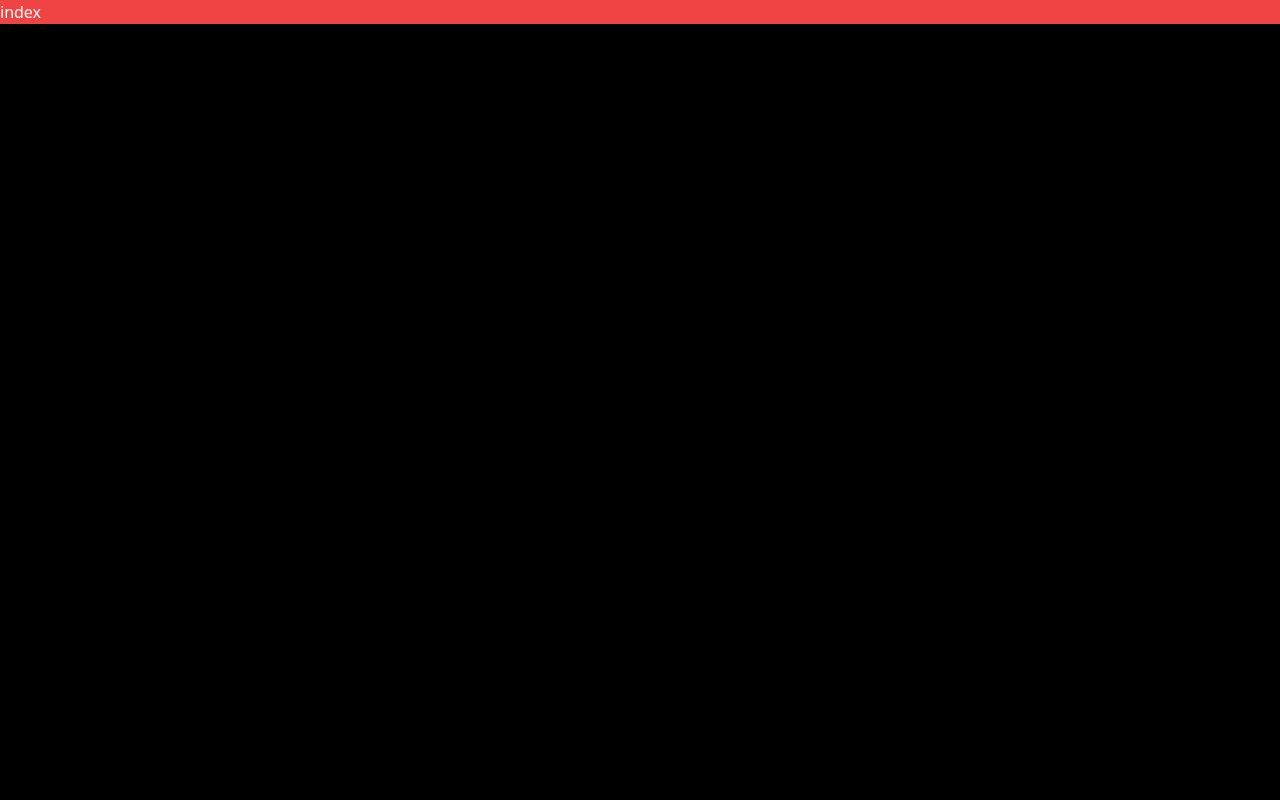
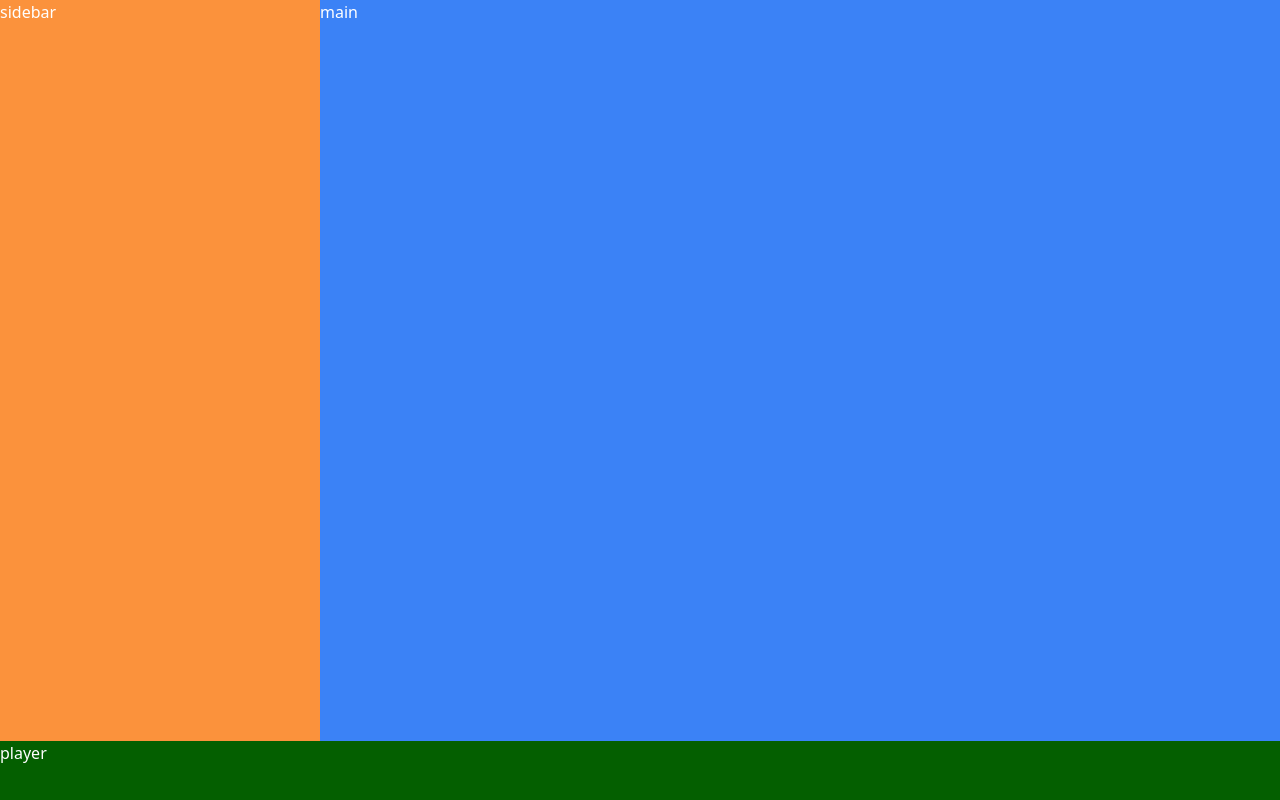
Before and after one commit to MMR-Solutions-AB/spotify-next-tailwind, a Next.js app: page / in a window 1280 px wide. Built offline with nearby package versions, Linux system fonts and the light colour scheme.

Commit message:
added base layout for page

```diff
--- a/package.json
+++ b/package.json
@@ -18,6 +18,8 @@
   "devDependencies": {
     "autoprefixer": "^10.4.14",
     "postcss": "^8.4.21",
+    "prettier": "^2.8.7",
+    "prettier-plugin-tailwindcss": "^0.2.5",
     "tailwindcss": "^3.2.7"
   }
 }
--- a/src/pages/index.js
+++ /dev/null
@@ -1,5 +0,0 @@
-import React from 'react'
-
-export default function index() {
-    return <div className='bg-red-500'>index</div>
-}
--- /dev/null
+++ b/src/pages/index.jsx
@@ -0,0 +1,13 @@
+import React from 'react'
+
+export default function index() {
+    return (
+        <div className='flex h-screen flex-col bg-red-500'>
+            <div className='flex flex-1 bg-pink-500'>
+                <aside className='w-full max-w-xs bg-orange-400'>sidebar</aside>
+                <main className='flex-1 bg-blue-500'>main</main>
+            </div>
+            <footer className='h-[59px] bg-[#045f00]'>player</footer>
+        </div>
+    )
+}
```
Also changed, not shown: 1 other file (tests, documents, lock files or other folders).
